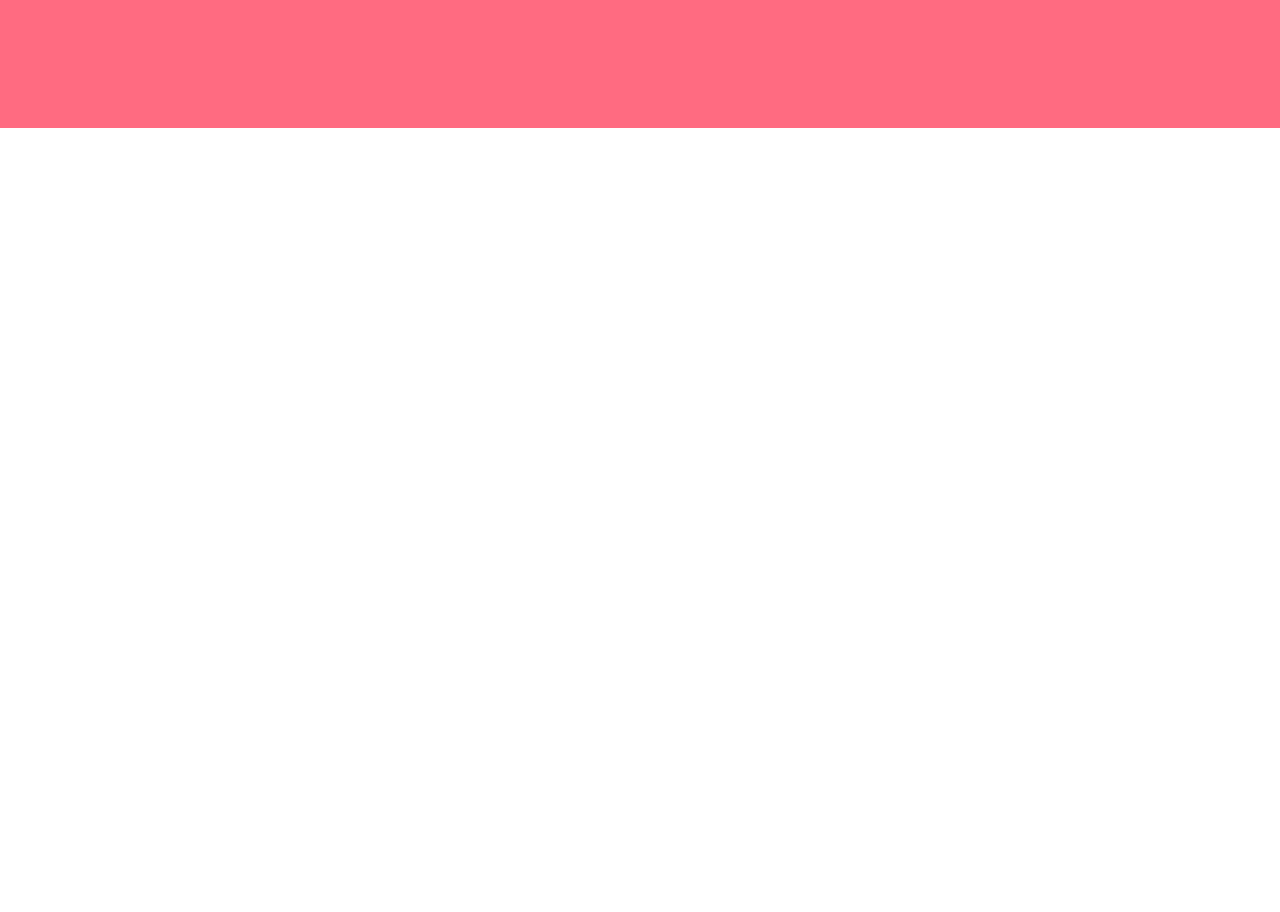
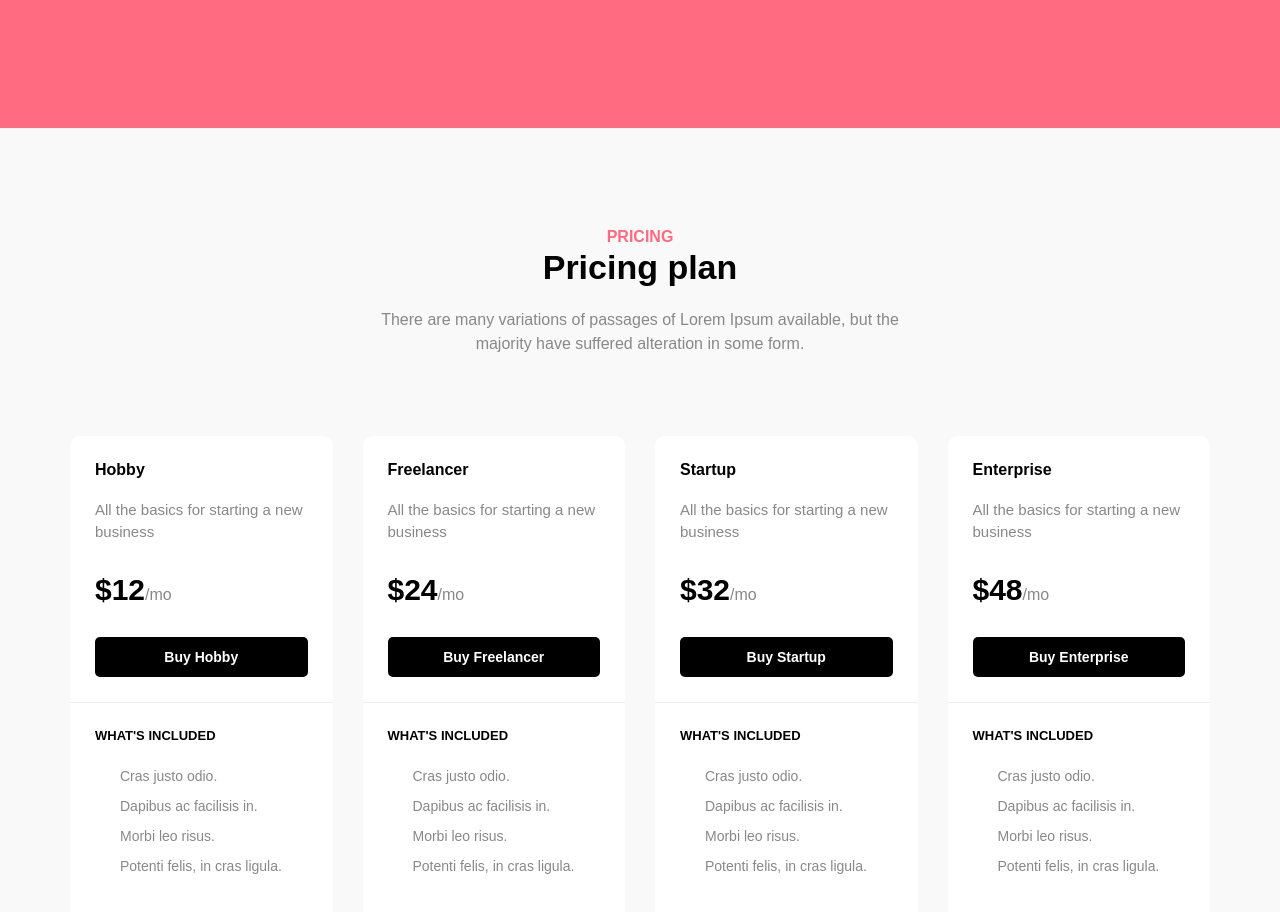
Before and after one commit to avadhutprabhudesai/app-villa, a Next.js app: page / in a window 1280 px wide. Shown: the part 3722-4634 px from the top of the page. Before the commit the page ends 3850 px from the top, so only its background shows below. Built offline with nearby package versions, Linux system fonts and the light colour scheme.

Commit message:
feat(price plans): price plans (#4)
Co-authored-by: Avadhut Prabhudesai <avadhutprabhudesai@Avadhuts-MacBook-Pro.local>

```diff
--- a/src/components/header/Header.module.scss
+++ b/src/components/header/Header.module.scss
@@ -158,7 +158,7 @@
   color: #081828;
 
   .menu {
-    color: #ffffff;
+    color: #000000;
   }
 
   .cta {
--- /dev/null
+++ b/src/components/price-plans/PricePlans.jsx
@@ -0,0 +1,83 @@
+import React from "react";
+import styles from "./PricePlans.module.scss";
+import PricePlan from "./price-plan/PricePlan";
+
+const plans = [
+  {
+    name: "Hobby",
+    description: "All the basics for starting a new business",
+    pricePerMonth: "12",
+    featuresIncluded: [
+      "Cras justo odio.",
+      "Dapibus ac facilisis in.",
+      "Morbi leo risus.",
+      "Potenti felis, in cras ligula.",
+    ],
+  },
+  {
+    name: "Freelancer",
+    description: "All the basics for starting a new business",
+    pricePerMonth: "24",
+    featuresIncluded: [
+      "Cras justo odio.",
+      "Dapibus ac facilisis in.",
+      "Morbi leo risus.",
+      "Potenti felis, in cras ligula.",
+    ],
+  },
+  {
+    name: "Startup",
+    description: "All the basics for starting a new business",
+    pricePerMonth: "32",
+    featuresIncluded: [
+      "Cras justo odio.",
+      "Dapibus ac facilisis in.",
+      "Morbi leo risus.",
+      "Potenti felis, in cras ligula.",
+    ],
+  },
+  {
+    name: "Enterprise",
+    description: "All the basics for starting a new business",
+    pricePerMonth: "48",
+    featuresIncluded: [
+      "Cras justo odio.",
+      "Dapibus ac facilisis in.",
+      "Morbi leo risus.",
+      "Potenti felis, in cras ligula.",
+    ],
+  },
+];
+
+export default function PricePlans() {
+  return (
+    <div className={styles.pricePlans}>
+      <div className="container">
+        <div className={styles.header}>
+          <p className={styles.title}>Pricing</p>
+          <h2>Pricing plan</h2>
+          <p className={styles.text}>
+            There are many variations of passages of Lorem Ipsum available, but
+            the majority have suffered alteration in some form.
+          </p>
+        </div>
+
+        <div className={styles.list}>
+          {plans.map(
+            ({ name, description, pricePerMonth, featuresIncluded }) => {
+              return (
+                <PricePlan
+                  key={name}
+                  name={name}
+                  description={description}
+                  pricePerMonth={pricePerMonth}
+                  featuresIncluded={featuresIncluded}
+                />
+              );
+            }
+          )}
+        </div>
+      </div>
+    </div>
+  );
+}
--- /dev/null
+++ b/src/components/price-plans/PricePlans.module.scss
@@ -0,0 +1,39 @@
+.pricePlans {
+  padding: 100px 0;
+  display: grid;
+  justify-content: center;
+  background-color: #f9f9f9;
+  color: #888;
+
+  .header {
+    text-align: center;
+    margin: 0px 25%;
+
+    .title {
+      color: #ff6b81;
+      font-size: 16px;
+      font-weight: 600;
+      text-transform: uppercase;
+    }
+
+    h2 {
+      font-size: 34px;
+      line-height: 42px;
+      color: #000000;
+      margin-bottom: 20px;
+    }
+
+    .text {
+      line-height: 24px;
+    }
+
+    margin-bottom: 80px;
+  }
+
+  .list {
+    display: grid;
+    grid-template-columns: repeat(4, 1fr);
+    justify-content: center;
+    gap: 30px;
+  }
+}
--- /dev/null
+++ b/src/components/price-plans/price-plan/PricePlan.jsx
@@ -0,0 +1,30 @@
+import React from "react";
+import styles from "./PricePlan.module.scss";
+
+export default function PricePlan({
+  name,
+  description,
+  pricePerMonth,
+  featuresIncluded,
+}) {
+  return (
+    <div className={styles.plan}>
+      <div className={styles.details}>
+        <h4 className={styles.name}>{name}</h4>
+        <p className={styles.description}>{description}</p>
+        <div className={styles.price}>
+          <span className={styles.priceBold}>${pricePerMonth}</span>/mo
+        </div>
+        <button className={styles.button}>Buy {name}</button>
+      </div>
+      <div className={styles.features}>
+        <p>What's included</p>
+        <ul>
+          {featuresIncluded.map((feature) => {
+            return <li className={styles.feature}>{feature}</li>;
+          })}
+        </ul>
+      </div>
+    </div>
+  );
+}
--- /dev/null
+++ b/src/components/price-plans/price-plan/PricePlan.module.scss
@@ -0,0 +1,79 @@
+.plan {
+  display: flex;
+  flex-direction: column;
+  background-color: #ffffff;
+  border-radius: 10px;
+  transition: transform 0.5s ease-in-out;
+
+  &:hover {
+    box-shadow: 0px 3px 5px #00000017;
+    transform: translateY(-10px);
+  }
+
+  .details {
+    display: grid;
+    padding: 25px;
+    border-bottom: 1px solid #eee;
+
+    .name {
+      font-weight: 600;
+      font-size: 16px;
+      margin-bottom: 20px;
+      color: #000000;
+    }
+
+    .price {
+      padding: 30px 0;
+
+      .priceBold {
+        color: #000000;
+        font-size: 30px;
+        font-weight: 700;
+      }
+    }
+
+    .button {
+      background-color: #000000;
+      color: #ffffff;
+      padding: 12px 30px;
+      font-size: 14px;
+      font-weight: 600;
+      outline: none;
+      border: none;
+      border-radius: 5px;
+      cursor: pointer;
+      transition: background-color 0.2s ease-in;
+
+      &:hover {
+        background-color: #ff6b81;
+      }
+    }
+
+    .description {
+      font-size: 15px;
+      font-weight: 400;
+      line-height: 22px;
+    }
+  }
+
+  .features {
+    padding: 25px;
+    p {
+      font-size: 13px;
+      font-weight: 600;
+      text-transform: uppercase;
+      color: #000000;
+    }
+    ul {
+      list-style: none;
+      display: flex;
+      flex-direction: column;
+      gap: 14px;
+      padding: 25px;
+
+      li {
+        font-size: 14px;
+      }
+    }
+  }
+}
--- a/src/pages/index.jsx
+++ b/src/pages/index.jsx
@@ -4,6 +4,7 @@ import Header from "../components/header/Header";
 import Banner from "@/components/banner/Banner";
 import FeaturesList from "@/components/features-list/FeaturesList";
 import Overview from "@/components/overview/Overview";
+import PricePlans from "@/components/price-plans/PricePlans";
 
 const geistSans = localFont({
   src: "./fonts/GeistVF.woff",
@@ -30,6 +31,7 @@ export default function Home() {
         <Banner />
         <FeaturesList />
         <Overview />
+        <PricePlans />
       </main>
     </>
   );
```
